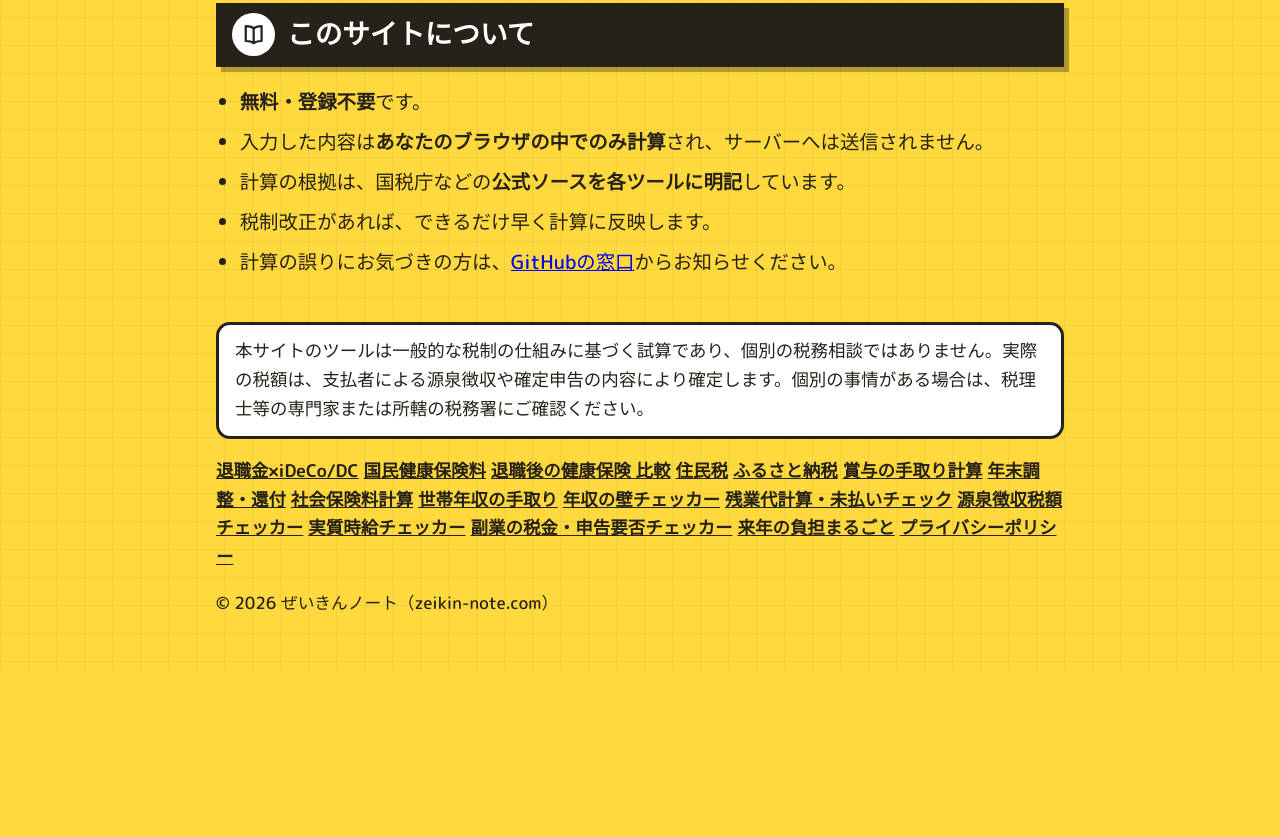
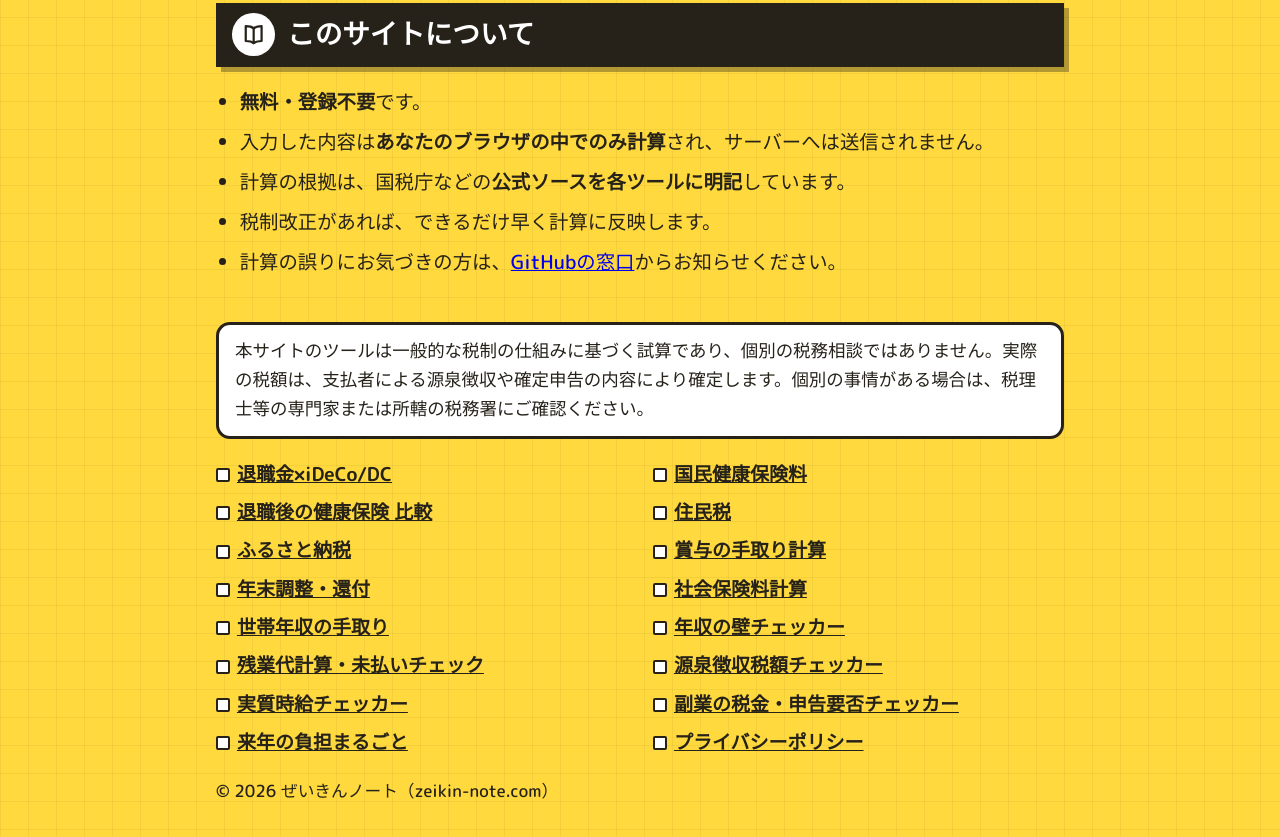
Before and after one commit to kiyosushimon/zeikin-note, a plain HTML site: page index.html in a window 1280 px wide. Shown: the part 5443-6280 px from the top of the page. Before the commit the page ends 6116 px from the top, so only its background shows below. Drawn offline with Linux system fonts and the light colour scheme.

Commit message:
フッターを箇条書きリスト化し、ハンバーガーメニューからプライバシーポリシーを削除

```diff
--- a/index.html
+++ b/index.html
@@ -23,7 +23,7 @@
 <header class="site-header">
   <a class="logo" href="./"><span class="logo-mark"><svg class="icon" viewBox="0 0 24 24"><rect x="5" y="3" width="14" height="18" rx="2.5"/><line x1="8.5" y1="7.5" x2="15.5" y2="7.5"/><circle cx="9" cy="12" r="1" fill="currentColor" stroke="none"/><circle cx="12" cy="12" r="1" fill="currentColor" stroke="none"/><circle cx="15" cy="12" r="1" fill="currentColor" stroke="none"/><circle cx="9" cy="15.5" r="1" fill="currentColor" stroke="none"/><circle cx="12" cy="15.5" r="1" fill="currentColor" stroke="none"/><circle cx="15" cy="15.5" r="1" fill="currentColor" stroke="none"/></svg></span><span class="logo-name">ぜいきんノート<span class="logo-tagline">その場で分かる。情報登録完全不要</span></span></a>
   <nav class="site-nav"><a href="#tools">ツール一覧</a><a href="#about">このサイトについて</a>｜<a href="privacy/">プライバシーポリシー</a></nav>
-  <details class="menu"><summary class="menu-btn" aria-label="メニュー"><span class="burger"></span></summary><nav class="menu-panel"><a href="taishoku-dc/">退職金 × iDeCo/DC</a><a href="kokuho/">国民健康保険料</a><a href="taishoku-hoken/">退職後の健康保険 比較</a><a href="juminzei/">住民税</a><a href="furusato/">ふるさと納税</a><a href="bonus/">賞与の手取り</a><a href="nencho/">年末調整・還付</a><a href="shaho/">社会保険料</a><a href="setai/">世帯年収の手取り</a><a href="kabe/">年収の壁</a><a href="zangyo/">残業代</a><a href="gensen/">源泉徴収</a><a href="jikyu/">実質時給</a><a href="fukugyo/">副業の税金・申告要否</a><a href="composite/">来年の負担まるごと</a><a href="privacy/">プライバシーポリシー</a></nav></details>
+  <details class="menu"><summary class="menu-btn" aria-label="メニュー"><span class="burger"></span></summary><nav class="menu-panel"><a href="taishoku-dc/">退職金 × iDeCo/DC</a><a href="kokuho/">国民健康保険料</a><a href="taishoku-hoken/">退職後の健康保険 比較</a><a href="juminzei/">住民税</a><a href="furusato/">ふるさと納税</a><a href="bonus/">賞与の手取り</a><a href="nencho/">年末調整・還付</a><a href="shaho/">社会保険料</a><a href="setai/">世帯年収の手取り</a><a href="kabe/">年収の壁</a><a href="zangyo/">残業代</a><a href="gensen/">源泉徴収</a><a href="jikyu/">実質時給</a><a href="fukugyo/">副業の税金・申告要否</a><a href="composite/">来年の負担まるごと</a></nav></details>
 </header>
 <main>
   <div class="hero-badge"><svg class="icon" viewBox="0 0 24 24"><rect x="5" y="3" width="14" height="18" rx="2.5"/><line x1="8.5" y1="7.5" x2="15.5" y2="7.5"/><circle cx="9" cy="12" r="1" fill="currentColor" stroke="none"/><circle cx="12" cy="12" r="1" fill="currentColor" stroke="none"/><circle cx="15" cy="12" r="1" fill="currentColor" stroke="none"/><circle cx="9" cy="15.5" r="1" fill="currentColor" stroke="none"/><circle cx="12" cy="15.5" r="1" fill="currentColor" stroke="none"/><circle cx="15" cy="15.5" r="1" fill="currentColor" stroke="none"/></svg></div>
@@ -168,22 +168,24 @@
       本サイトのツールは一般的な税制の仕組みに基づく試算であり、個別の税務相談ではありません。実際の税額は、支払者による源泉徴収や確定申告の内容により確定します。個別の事情がある場合は、税理士等の専門家または所轄の税務署にご確認ください。
     </div>
     <nav class="footer-nav">
-      <a href="taishoku-dc/">退職金×iDeCo/DC</a>
-      <a href="kokuho/">国民健康保険料</a>
-      <a href="taishoku-hoken/">退職後の健康保険 比較</a>
-      <a href="juminzei/">住民税</a>
-      <a href="furusato/">ふるさと納税</a>
-      <a href="bonus/">賞与の手取り計算</a>
-      <a href="nencho/">年末調整・還付</a>
-      <a href="shaho/">社会保険料計算</a>
-      <a href="setai/">世帯年収の手取り</a>
-      <a href="kabe/">年収の壁チェッカー</a>
-      <a href="zangyo/">残業代計算・未払いチェック</a>
-      <a href="gensen/">源泉徴収税額チェッカー</a>
-      <a href="jikyu/">実質時給チェッカー</a>
-      <a href="fukugyo/">副業の税金・申告要否チェッカー</a>
-      <a href="composite/">来年の負担まるごと</a>
-      <a href="privacy/">プライバシーポリシー</a>
+      <ul class="footer-list">
+        <li><a href="taishoku-dc/">退職金×iDeCo/DC</a></li>
+        <li><a href="kokuho/">国民健康保険料</a></li>
+        <li><a href="taishoku-hoken/">退職後の健康保険 比較</a></li>
+        <li><a href="juminzei/">住民税</a></li>
+        <li><a href="furusato/">ふるさと納税</a></li>
+        <li><a href="bonus/">賞与の手取り計算</a></li>
+        <li><a href="nencho/">年末調整・還付</a></li>
+        <li><a href="shaho/">社会保険料計算</a></li>
+        <li><a href="setai/">世帯年収の手取り</a></li>
+        <li><a href="kabe/">年収の壁チェッカー</a></li>
+        <li><a href="zangyo/">残業代計算・未払いチェック</a></li>
+        <li><a href="gensen/">源泉徴収税額チェッカー</a></li>
+        <li><a href="jikyu/">実質時給チェッカー</a></li>
+        <li><a href="fukugyo/">副業の税金・申告要否チェッカー</a></li>
+        <li><a href="composite/">来年の負担まるごと</a></li>
+        <li><a href="privacy/">プライバシーポリシー</a></li>
+      </ul>
     </nav>
     <p class="small">© 2026 ぜいきんノート（zeikin-note.com）</p>
   </footer>
```
